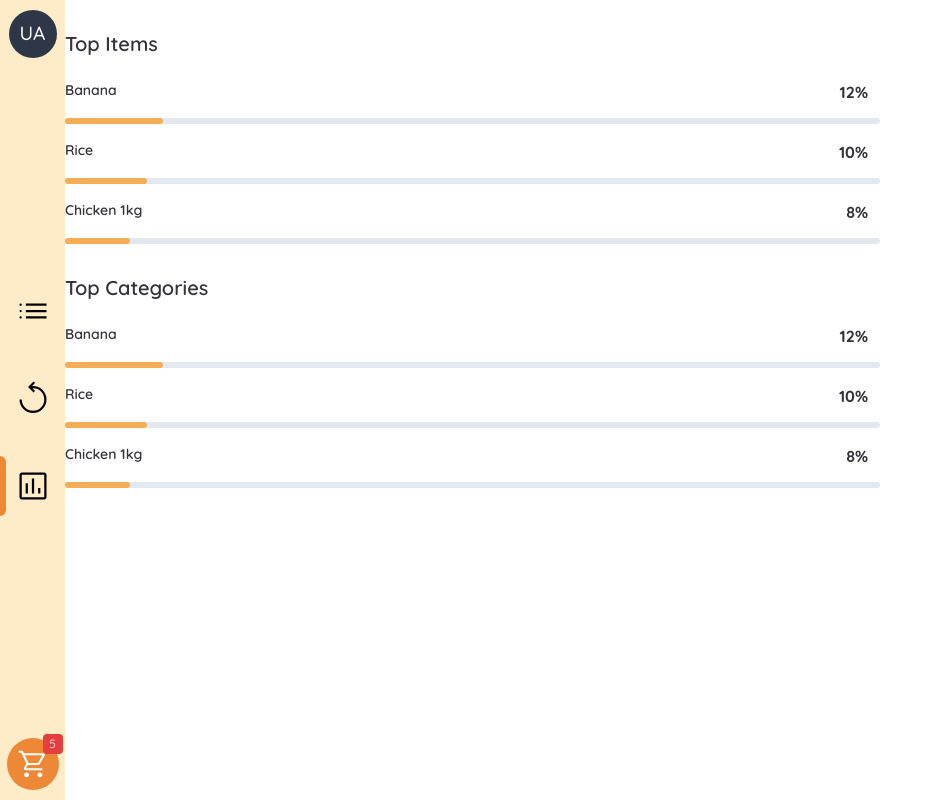
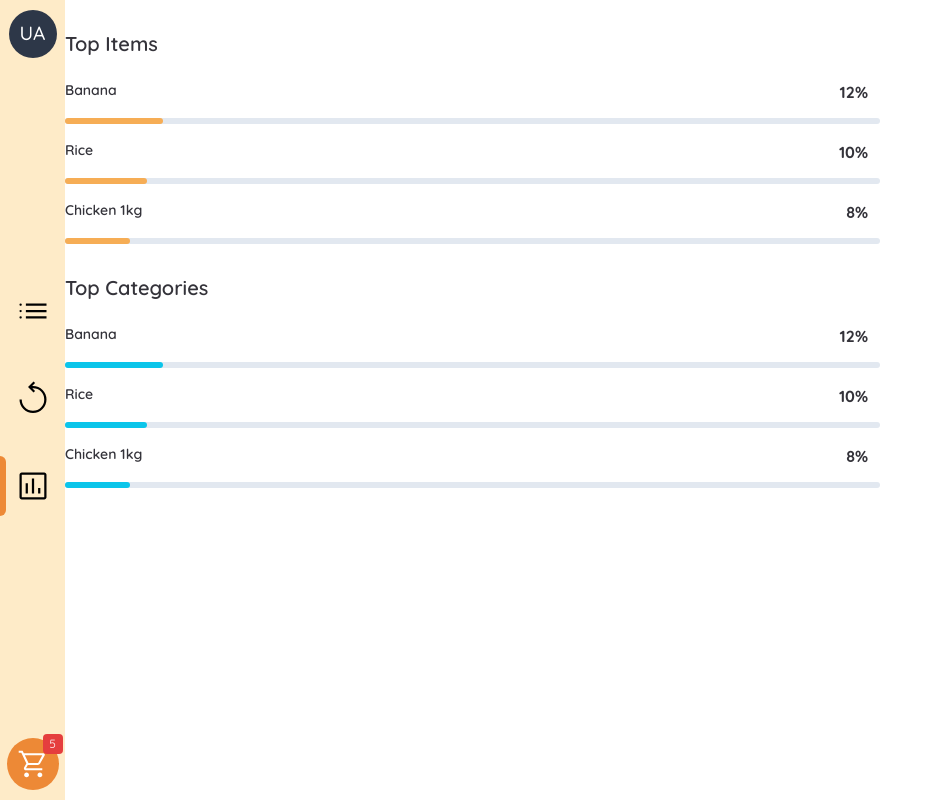
Before and after one commit to RauboLuk/Shoppingify, a Next.js app: page /statistics in a window 1280 px wide. Shown: the whole page, without its empty margins (0-943 px from the left). Built offline with nearby package versions, Linux system fonts and the light colour scheme.

Commit message:
feat: barColor config

```diff
--- a/src/components/ItemPercentage.tsx
+++ b/src/components/ItemPercentage.tsx
@@ -1,13 +1,14 @@
-import { Grid, GridItem, Text } from '@chakra-ui/react'
+import { BackgroundProps, Grid, GridItem, Text } from '@chakra-ui/react'
 import React from 'react'
 import ProgressBar from './ProgressBar'
 
 interface Props {
     title: string
     value: number
+    barColor?: BackgroundProps["bg"]
 }
 
-const ItemPercentage = ({ title, value }: Props) => {
+const ItemPercentage = ({ title, value, barColor }: Props) => {
     return (
         <Grid
             gridTemplateColumns={'1fr full'}
@@ -22,7 +23,7 @@ const ItemPercentage = ({ title, value }: Props) => {
                 <Text fontSize="md" fontWeight="700">{value}%</Text>
             </GridItem>
             <GridItem gridColumn={'span 2'}>
-                <ProgressBar progress={value} />
+                <ProgressBar progress={value} barColor={barColor}/>
             </GridItem>
         </Grid>
     )
--- a/src/components/ProgressBar.tsx
+++ b/src/components/ProgressBar.tsx
@@ -1,12 +1,17 @@
-import { Box } from '@chakra-ui/react'
+import { BackgroundProps, Box } from '@chakra-ui/react'
 
-const ProgressBar = ({ progress }: { progress: number }) => {
+interface Props {
+    progress: number
+    barColor?: BackgroundProps['bg']
+}
+
+const ProgressBar = ({ progress, barColor }: Props) => {
     return (
         <Box h="1.5" w="full" borderRadius="full" bg="gray.200" pos="relative">
             <Box
                 h="1.5"
                 borderRadius="full"
-                bg="orange.300"
+                bg={barColor ?? 'orange.300'}
                 pos="absolute"
                 style={{ width: `${progress}%` }}
             ></Box>
--- a/src/components/TopList.tsx
+++ b/src/components/TopList.tsx
@@ -1,19 +1,20 @@
-import { Flex, Heading } from '@chakra-ui/react'
+import { BackgroundProps, Flex, Heading } from '@chakra-ui/react'
 import ItemPercentage from './ItemPercentage'
 
 interface Props {
     title: string
+    barColor?: BackgroundProps["bg"]
 }
 
-const TopList = ({ title }: Props) => {
+const TopList = ({ title, barColor }: Props) => {
     return (
         <Flex direction="column" gap="4" mt="8">
             <Heading size="md" pb="2" fontWeight="600">
                 {title}
             </Heading>
-            <ItemPercentage title={'Banana'} value={12} />
-            <ItemPercentage title={'Rice'} value={10} />
-            <ItemPercentage title={'Chicken 1kg'} value={8} />
+            <ItemPercentage title={'Banana'} value={12} barColor={barColor}/>
+            <ItemPercentage title={'Rice'} value={10} barColor={barColor}/>
+            <ItemPercentage title={'Chicken 1kg'} value={8} barColor={barColor}/>
         </Flex>
     )
 }
--- a/src/pages/statistics/index.tsx
+++ b/src/pages/statistics/index.tsx
@@ -4,8 +4,8 @@ import { Grid } from '@chakra-ui/react'
 const index = () => {
     return (
         <Grid height="fit-content">
-            <TopList title="Top Items" />
-            <TopList title="Top Categories" />
+            <TopList title="Top Items"/>
+            <TopList title="Top Categories" barColor="cyan.400"/>
         </Grid>
     )
 }
```
